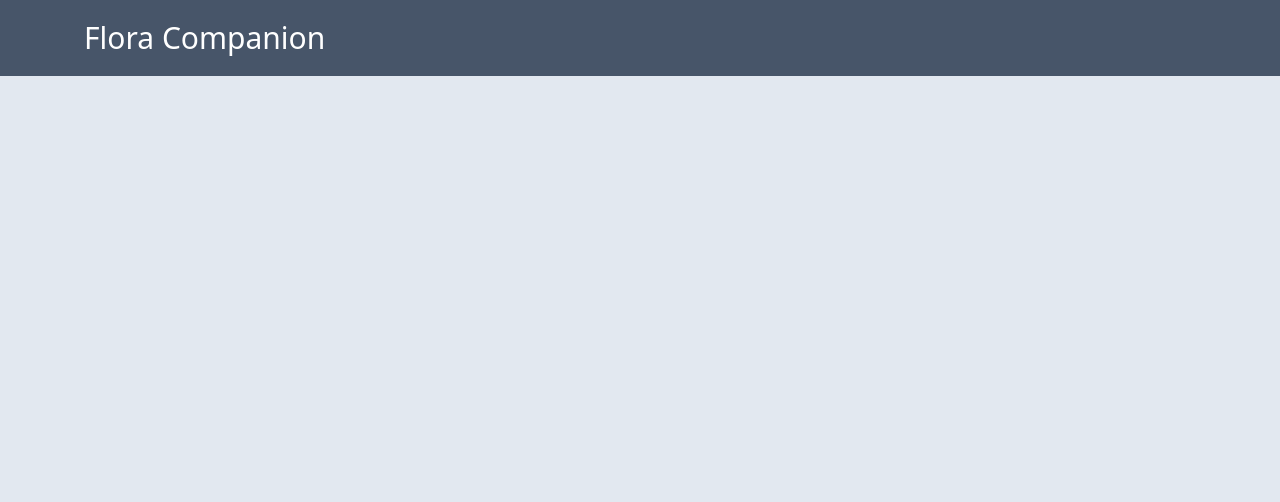
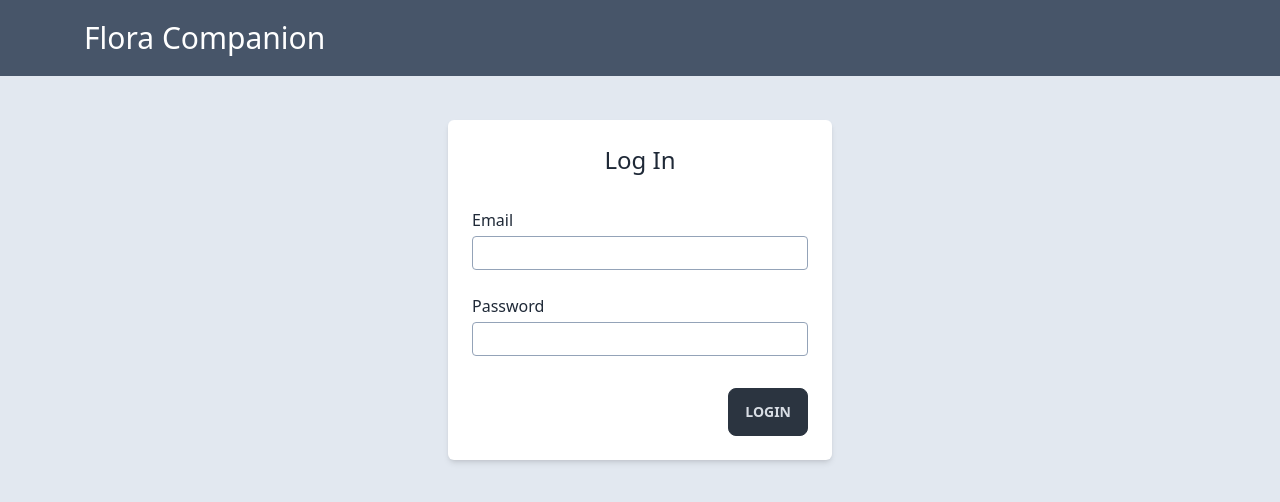
Before and after one commit to codedbyEmre/Mern-Flora-Companion, a React (Vite) app in the folder client/: page /login in a window 1280 px wide. Before the commit this address had no page. Shown: the top 502 px of the page. Built offline with nearby package versions, Linux system fonts and the light colour scheme.

Commit message:
authcontext and sign and login ui added

```diff
--- a/client/src/App.jsx
+++ b/client/src/App.jsx
@@ -1,8 +1,12 @@
 // imports
 import { BrowserRouter, Routes, Route } from 'react-router-dom';
+
+// components & pages
 import Navbar from './components/Navbar';
 import Home from './pages/Home';
 import FloraDetails from './components/FloraDetails';
+import Signup from './pages/Signup';
+import Login from './pages/Login';
 
 const App = () => {
   return (
@@ -13,6 +17,8 @@ const App = () => {
           <Routes>
             <Route path="/" element={<Home />} />
             <Route path="/details/:id" element={<FloraDetails />} />
+            <Route path="/signup" element={<Signup />} />
+            <Route path="/login" element={<Login />} />
           </Routes>
         </div>
       </BrowserRouter>
--- /dev/null
+++ b/client/src/context/AuthContext.jsx
@@ -0,0 +1,27 @@
+// imports
+import { createContext, useReducer } from 'react';
+
+export const AuthContext = createContext();
+
+export const AuthReducer = (state, action) => {
+  switch (action.type) {
+    case 'LOGIN':
+      return {
+        user: action.payload
+      };
+    case 'LOGOUT':
+      return {
+        user: null
+      };
+    default:
+      return state;
+  }
+};
+
+export const AuthContextProvider = ({ children }) => {
+  const [state, dispatch] = useReducer(AuthReducer, {
+    user: null
+  });
+
+  return <AuthContext.Provider value={{ ...state, dispatch }}>{children}</AuthContext.Provider>;
+};
--- /dev/null
+++ b/client/src/hooks/useAuthontext.jsx
@@ -0,0 +1,13 @@
+// imports
+import { useContext } from 'react';
+import { AuthContext } from '../context/AuthContext';
+
+export const useAuthContext = () => {
+  const context = useContext(AuthContext);
+
+  if (!context) {
+    throw Error('useAuthContext must be used inside an AuthContextProvider');
+  }
+
+  return context;
+};
--- a/client/src/hooks/useFloraContext.jsx
+++ b/client/src/hooks/useFloraContext.jsx
@@ -1,3 +1,4 @@
+// imports
 import { useContext } from 'react';
 import { FloraContext } from '../context/FloraContext';
 
--- a/client/src/main.jsx
+++ b/client/src/main.jsx
@@ -3,11 +3,14 @@ import ReactDOM from 'react-dom/client';
 import App from './App.jsx';
 import './index.css';
 import { FloraContextProvider } from './context/FloraContext.jsx';
+import { AuthContextProvider } from './context/AuthContext.jsx';
 
 ReactDOM.createRoot(document.getElementById('root')).render(
   <React.StrictMode>
-    <FloraContextProvider>
-      <App />
-    </FloraContextProvider>
+    <AuthContextProvider>
+      <FloraContextProvider>
+        <App />
+      </FloraContextProvider>
+    </AuthContextProvider>
   </React.StrictMode>
 );
--- /dev/null
+++ b/client/src/pages/Login.jsx
@@ -0,0 +1,29 @@
+const Login = () => {
+  const handleLogin = async e => {
+    e.preventDefault();
+  };
+
+  return (
+    <form onSubmit={handleLogin} className="max-w-sm mx-auto bg-white py-4 px-6 mt-6 rounded-md shadow-md">
+      <h3 className="mb-8 text-2xl font-medium text-center mt-2">Log In</h3>
+
+      <div className="mb-6">
+        <label className="block mb-1" htmlFor="email">
+          Email
+        </label>
+        <input className="w-full border border-slate-400 p-1 rounded" type="email" id="email" />
+      </div>
+
+      <label className="block mb-1" htmlFor="password">
+        Password
+      </label>
+      <input className="w-full border border-slate-400 p-1 rounded" type="password" id="password" />
+
+      <div className="flex justify-end mt-8 mb-2">
+        <button className="btn btn-neutral">Login</button>
+      </div>
+    </form>
+  );
+};
+
+export default Login;
--- /dev/null
+++ b/client/src/pages/Signup.jsx
@@ -0,0 +1,29 @@
+const Signup = () => {
+  const handleSignup = async e => {
+    e.preventDefault();
+  };
+
+  return (
+    <form onSubmit={handleSignup} className="max-w-sm mx-auto bg-white py-4 px-6 mt-6 rounded-md shadow-md">
+      <h3 className="mb-8 text-2xl font-medium text-center mt-2">Sign Up</h3>
+
+      <div className="mb-6">
+        <label className="block mb-1" htmlFor="email">
+          Email
+        </label>
+        <input className="w-full border border-slate-400 p-1 rounded" type="email" id="email" />
+      </div>
+
+      <label className="block mb-1" htmlFor="password">
+        Password
+      </label>
+      <input className="w-full border border-slate-400 p-1 rounded" type="password" id="password" />
+
+      <div className="flex justify-end mt-8 mb-2">
+        <button className="btn btn-neutral">Signup</button>
+      </div>
+    </form>
+  );
+};
+
+export default Signup;
```
